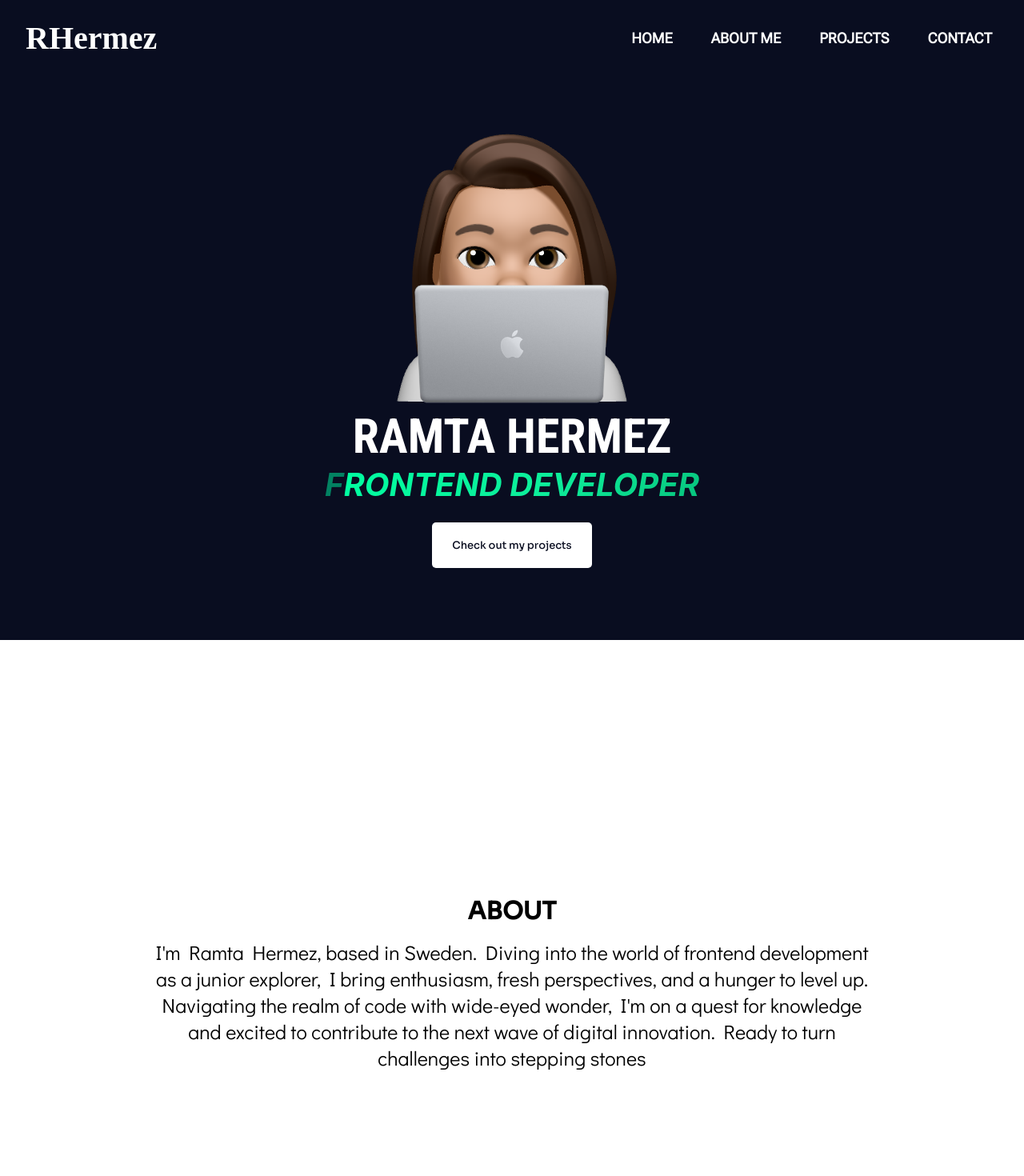
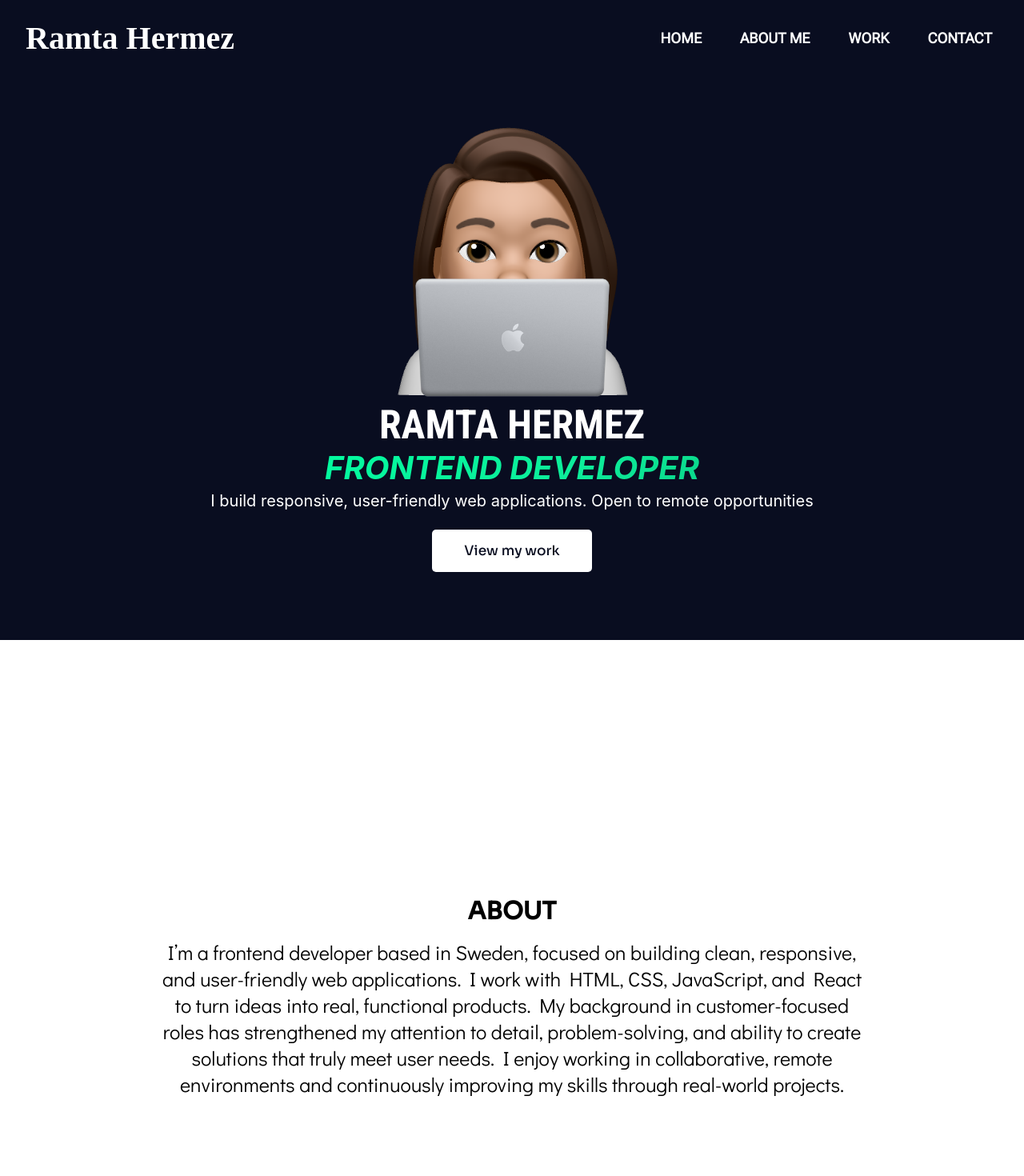
Before and after one commit to RHermez10/rher-portfolio, a React (Create React App) app: page / in a window 1280 px wide. Shown: the top 1470 px of the page at 80% size. Built offline with nearby package versions, Linux system fonts and the light colour scheme; a web font is replaced by a local one.

Commit message:
changes to home and about page

```diff
--- a/src/Components/Navigation/Navigation.jsx
+++ b/src/Components/Navigation/Navigation.jsx
@@ -7,14 +7,14 @@ function Navigation() {
     const [open, setOpen] = useState(false);
     return (
         <$Header>
-            <$Logo>RHermez</$Logo>
+            <$Logo>Ramta Hermez</$Logo>
             <$Button onClick={() => setOpen(!open)}>
                 {open ? <FaTimes size={35} /> : <FaBars size={35} />}
             </$Button>
             <$Navigation open={open}>
                 <$NavLink onClick={() => setOpen(false)} href="#">HOME </$NavLink>
                 <$NavLink onClick={() => setOpen(false)} href="#about">ABOUT ME</$NavLink>
-                <$NavLink onClick={() => setOpen(false)} href="#projects">PROJECTS</$NavLink>
+                <$NavLink onClick={() => setOpen(false)} href="#projects">WORK</$NavLink>
                 <$NavLink onClick={() => setOpen(false)} href="#contact">CONTACT</$NavLink>
             </$Navigation>
         </$Header>
--- a/src/Pages/About/About.jsx
+++ b/src/Pages/About/About.jsx
@@ -1,15 +1,20 @@
-import { $AboutWrapper } from "./styles"
+import { $AboutWrapper } from "./styles";
 
 function About() {
     return (
         <$AboutWrapper id="about">
             <div data-aos="zoom-in" data-aos-once="true">
-
-
                 <h1>ABOUT</h1>
                 <div>
                     <p>
-                        I'm Ramta Hermez, based in Sweden. Diving into the world of frontend development as a junior explorer, I bring enthusiasm, fresh perspectives, and a hunger to level up. Navigating the realm of code with wide-eyed wonder, I'm on a quest for knowledge and excited to contribute to the next wave of digital innovation. Ready to turn challenges into stepping stones
+                        I’m a frontend developer based in Sweden, focused on building clean,
+                        responsive, and user-friendly web applications. I work with HTML,
+                        CSS, JavaScript, and React to turn ideas into real, functional
+                        products. My background in customer-focused roles has strengthened
+                        my attention to detail, problem-solving, and ability to create
+                        solutions that truly meet user needs. I enjoy working in
+                        collaborative, remote environments and continuously improving my
+                        skills through real-world projects.
                     </p>
                 </div>
             </div>
--- a/src/Pages/Home/Home.jsx
+++ b/src/Pages/Home/Home.jsx
@@ -1,18 +1,20 @@
-import { $Wrapper, $Button, $Animation } from "./styles"
-import profile from "../../assets/images/profile.png"
+import { $Wrapper, $Button, $Animation } from "./styles";
+import profile from "../../assets/images/profile.png";
 function Home() {
     return (
         <$Wrapper id="home">
             <div>
                 <img src={profile} alt="" />
                 <h1>RAMTA HERMEZ</h1>
-                <$Animation>
-                    Frontend Developer
-                </$Animation>
-                <$Button href="#projects">Check out my projects</$Button>
+                <$Animation>Frontend Developer</$Animation>
+                <p>
+                    I build responsive, user-friendly web applications. Open to remote
+                    opportunities
+                </p>
+                <$Button href="#projects">View my work</$Button>
             </div>
         </$Wrapper>
-    )
+    );
 }
 
 export default Home;
--- a/src/Pages/Home/styles.jsx
+++ b/src/Pages/Home/styles.jsx
@@ -14,12 +14,17 @@ gap: 5rem;
   h1 {
     margin-top: -25px;
     font-family: "Roboto Condensed", sans-serif;
-    font-size: 60px;
+    font-size: 50px;
+  }
+
+  p {
+    font-size: 20px;
+    margin-top: 5px;
+    margin-bottom: 40px;
   }
 
   @media (max-width: 600px) {
-
-    h1{
+    h1 {
       font-size: 40px;
     }
   }
@@ -29,11 +34,9 @@ const test = keyframes`
  to {
     background-position: 200% center;
   }
-`
-
+`;
 
 export const $Animation = styled.h3`
-
   text-transform: uppercase;
   // background-image: linear-gradient(
   //   -225deg,
@@ -41,7 +44,11 @@ export const $Animation = styled.h3`
   // );
 
   background-image: linear-gradient(
-    -225deg, #00ffa1 0%, #0ded9a 29%, #02a065 67%, #027d61 100%
+    -225deg,
+    #00ffa1 0%,
+    #0ded9a 29%,
+    #02a065 67%,
+    #027d61 100%
   );
   background-size: 200% auto;
 
@@ -50,8 +57,6 @@ export const $Animation = styled.h3`
   font-size: 40px;
 
   animation: ${test} 8s infinite;
-
-  margin-bottom: 40px;
   font-style: italic;
 
   @media (max-width: 600px) {
@@ -61,13 +66,13 @@ export const $Animation = styled.h3`
 
 export const $Button = styled.a`
   border: none;
-  padding: 20px 25px;
+  padding: 16px 40px;
   border-radius: 5px;
   margin-top: 3rem;
   transition: 0.4s;
   cursor: pointer;
-  font-family: "Sora",sans-serif;
-  font-size: 13px;
+  font-family: "Sora", sans-serif;
+  font-size: 17px;
   background-color: white;
   text-decoration: none;
   color: var(--mainColor);
--- a/src/Pages/Projects/Projects.jsx
+++ b/src/Pages/Projects/Projects.jsx
@@ -8,7 +8,7 @@ import { $ProjectWrapper, $Content } from "./styles";
 function Projects() {
     return (
         <$ProjectWrapper id="projects">
-            <h1>PROJECTS</h1>
+            <h1>WORK</h1>
             <$Content>
                 <Project
                     image={ettc}
```
Lines whose indentation alone changed are shown as unchanged.
